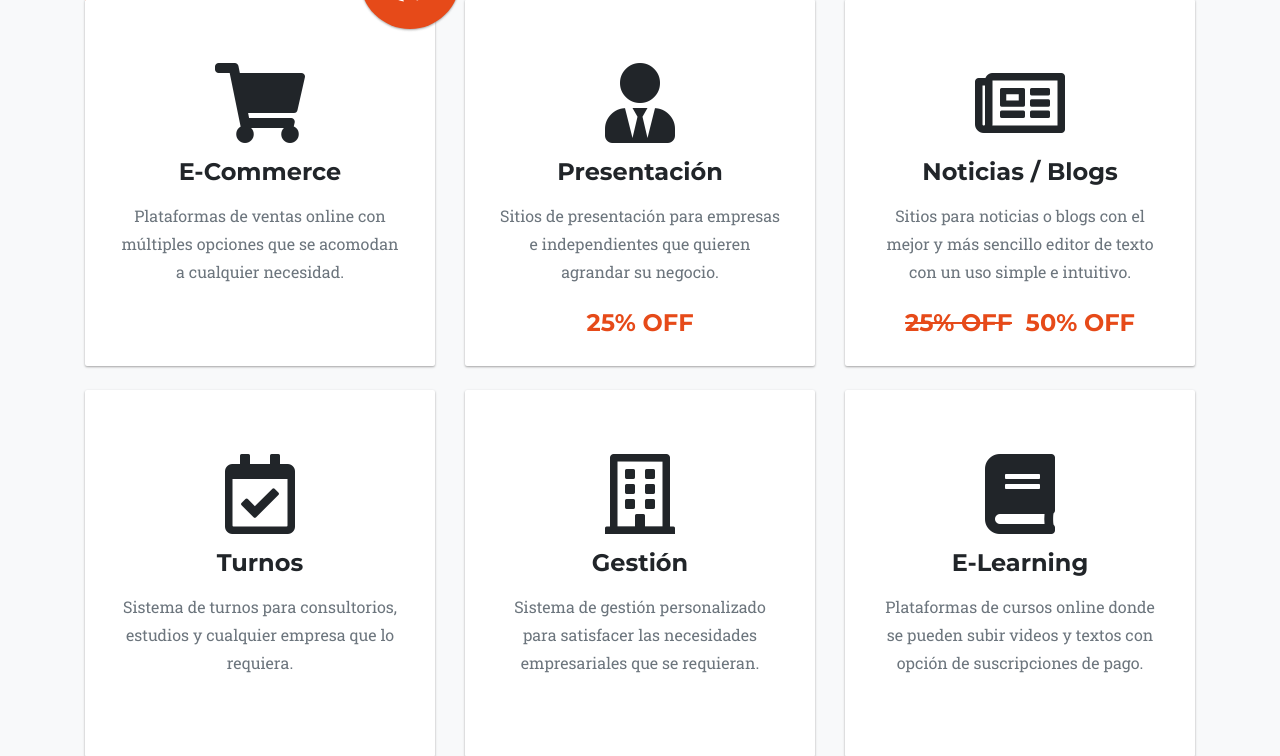
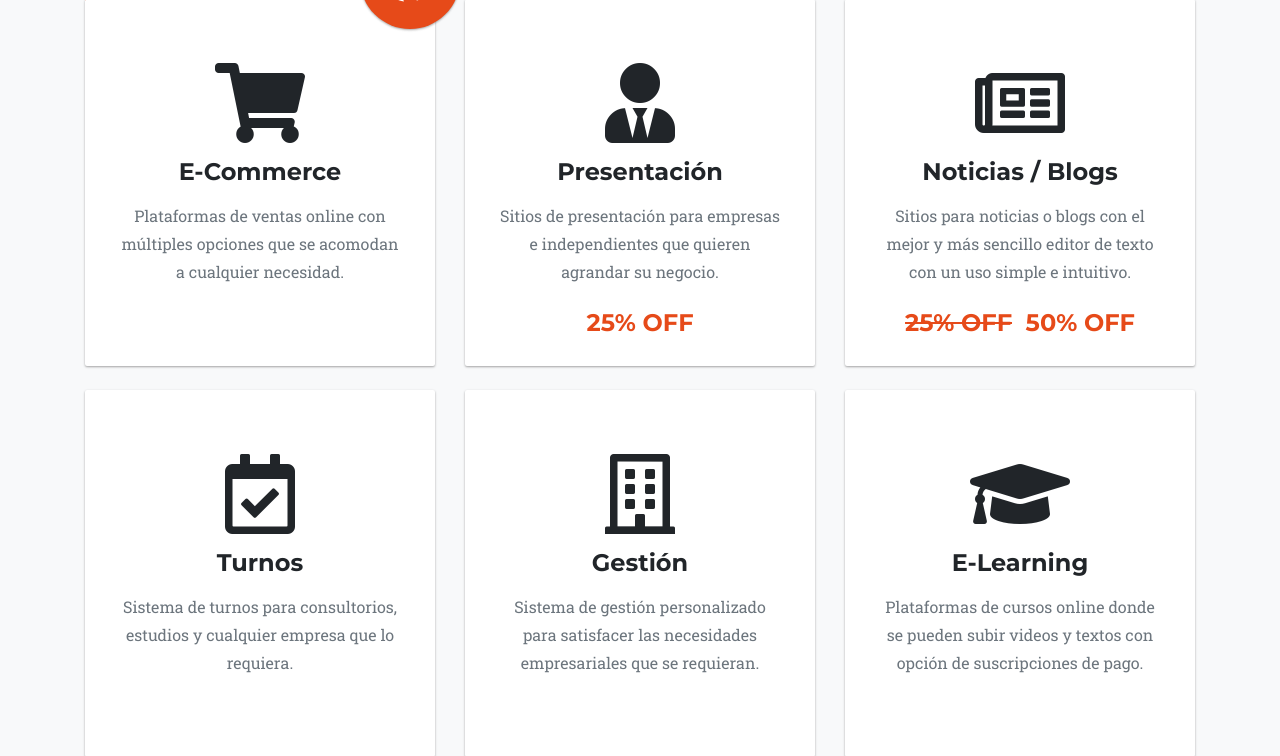
Before and after one commit to ManuelBilbao/Portfolio, a PHP site: page / in a window 1280 px wide. Shown: the part 1580-2336 px from the top of the page. Run offline with PHP 8.4, Linux system fonts and the light colour scheme; some web fonts are replaced.

Commit message:
Cambio logo elearning

```diff
--- a/index.php
+++ b/index.php
@@ -159,7 +159,7 @@
 						<div class="servicio">
 							<!-- <span class="fa-stack fa-4x"> -->
 								<!-- <i class="fas fa-circle fa-stack-2x text-primary"></i> -->
-								<i class="fas fa-book fa-5x"></i>
+								<i class="fas fa-graduation-cap fa-5x"></i>
 							<!-- </span> -->
 							<h4 class="service-heading">E-Learning</h4>
 							<p class="text-muted">Plataformas de cursos online donde se pueden subir videos y textos con opción de suscripciones de pago.</p>
```
